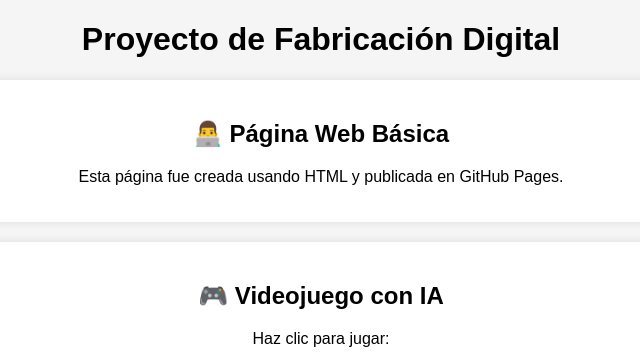
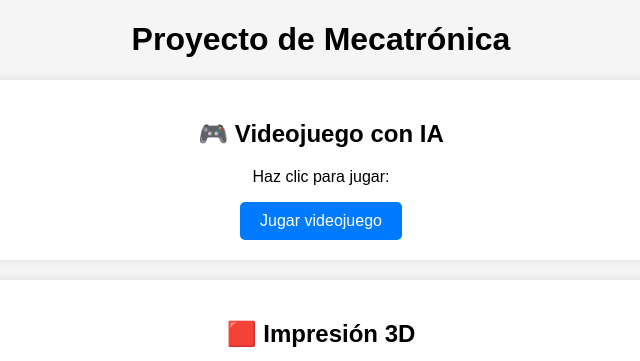
Before and after one commit to CocacolaEspuma69/Mecatronica, a plain HTML site: page index.html in a window 1280 px wide. Shown: the top 361 px of the page, without its empty margins (319-959 px from the left). Drawn offline with Linux system fonts and the light colour scheme.

Commit message:
Update index.html

```diff
--- a/index.html
+++ b/index.html
@@ -38,19 +38,12 @@
 
 <body>
 
-    <h1>Proyecto de Fabricación Digital</h1>
-
-    <section>
-        <h2>👨‍💻 Página Web Básica</h2>
-        <p>Esta página fue creada usando HTML y publicada en GitHub Pages.</p>
-    </section>
+    <h1>Proyecto de Mecatrónica</h1>
 
     <section>
         <h2>🎮 Videojuego con IA</h2>
         <p>Haz clic para jugar:</p>
-        <a href="snake.html">
-            Jugar videojuego
-        </a>
+        <a href="snake.html">Jugar videojuego</a>
     </section>
 
     <section>
```
